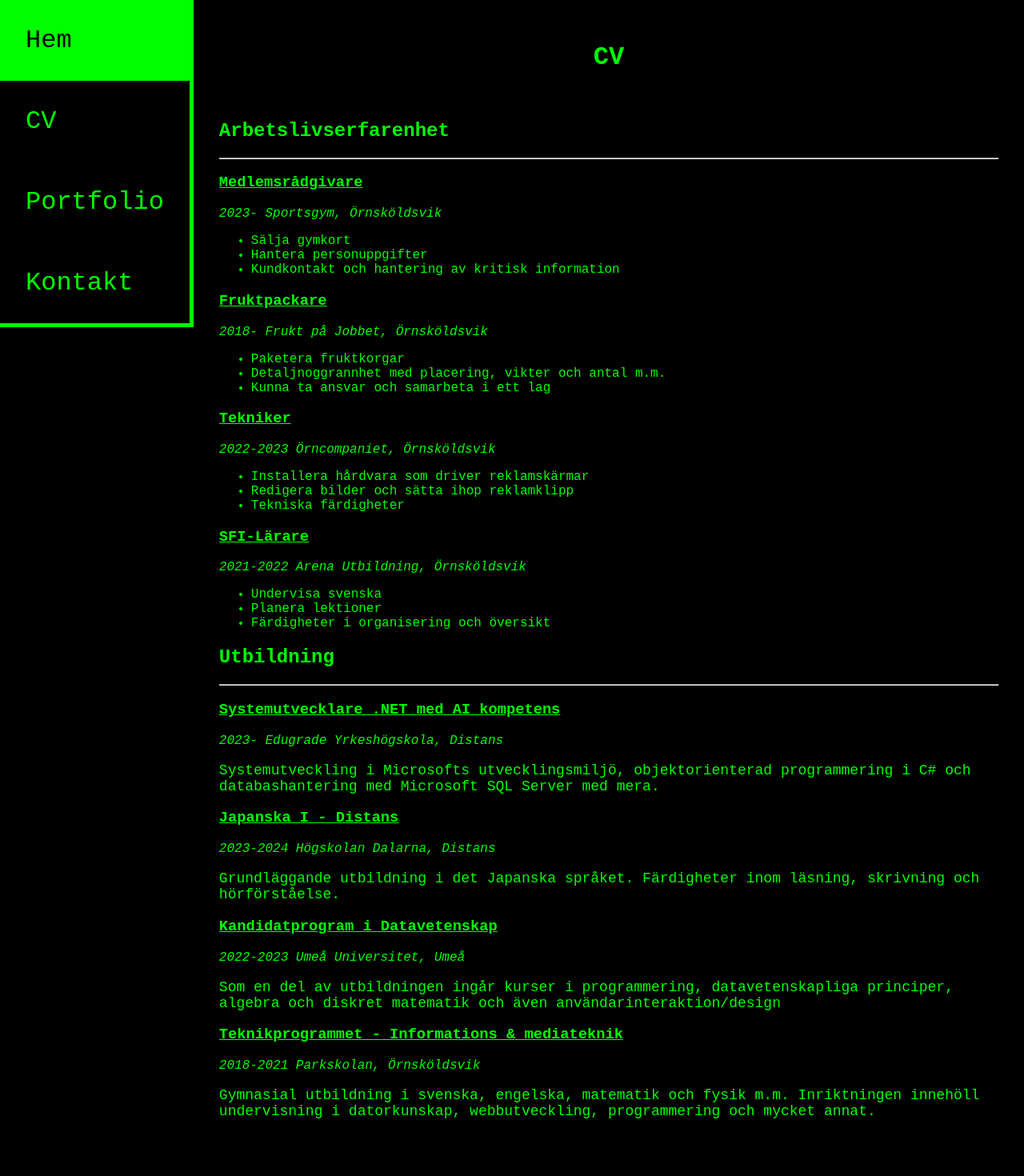
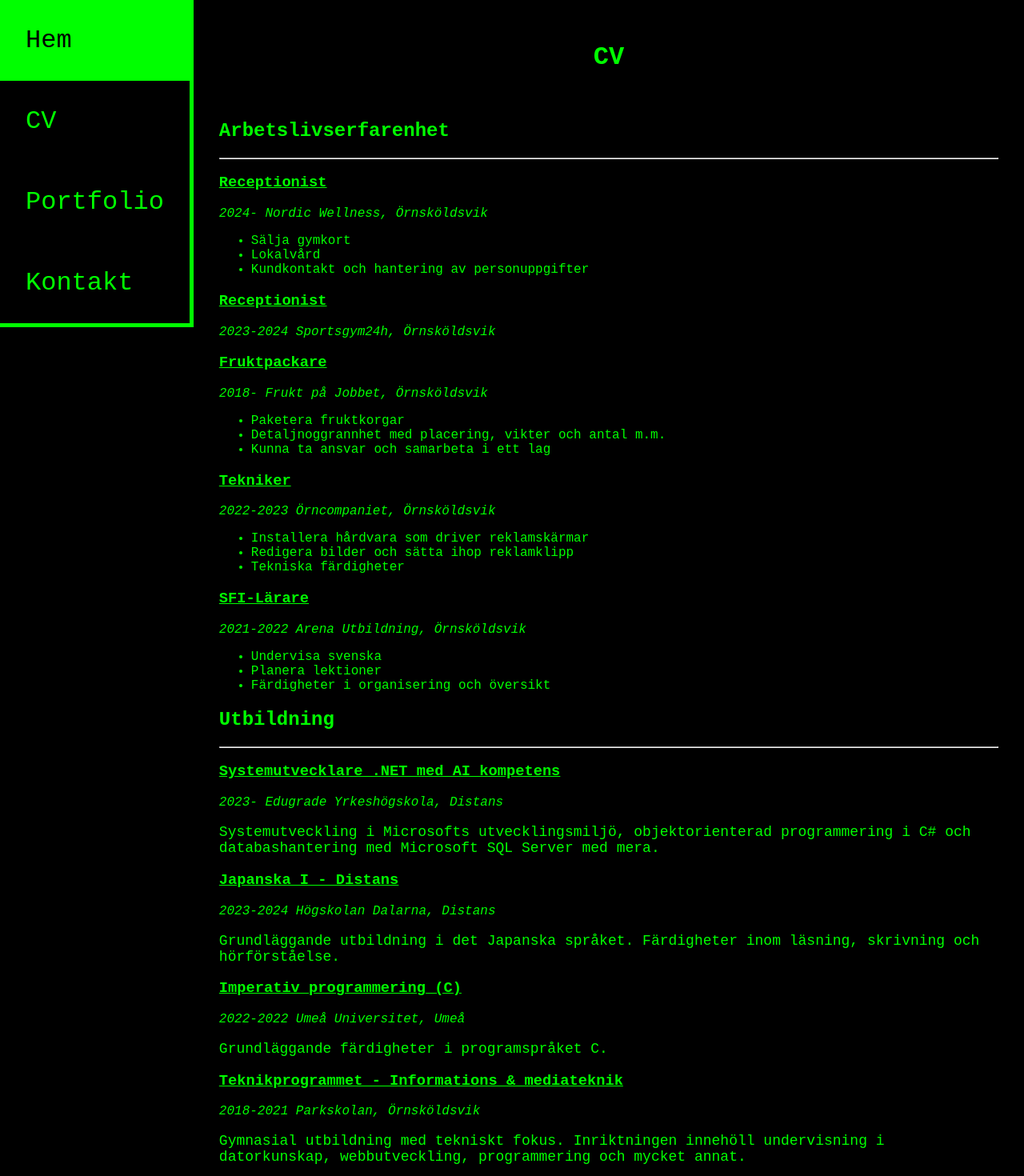
Before and after one commit to crabreader/alexander-doja, a SvelteKit app: page /cv in a window 1280 px wide. Shown: the top 1470 px of the page at 80% size. Built offline with nearby package versions, Linux system fonts and the light colour scheme.

Commit message:
Updated CV

```diff
--- a/src/routes/cv/cv.ts
+++ b/src/routes/cv/cv.ts
@@ -25,15 +25,23 @@ interface CVType {
 export const cv: CVType = {
     workExperience : [
         {
-            roleName : "Medlemsrådgivare",
-            yearStart : 2023,
-            companyName : "Sportsgym",
+            roleName : "Receptionist",
+            yearStart : 2024,
+            companyName : "Nordic Wellness",
             location : "Örnsköldsvik",
             experiences : [
                 "Sälja gymkort",
-                "Hantera personuppgifter",
-                "Kundkontakt och hantering av kritisk information"
+                "Lokalvård",
+                "Kundkontakt och hantering av personuppgifter"
             ]
+        },
+        {
+            roleName : "Receptionist",
+            yearStart : 2023,
+            yearEnd : 2024,
+            companyName : "Sportsgym24h",
+            location : "Örnsköldsvik",
+            experiences : []
         },
         {
             roleName : "Fruktpackare",
@@ -70,7 +78,7 @@ export const cv: CVType = {
                 "Färdigheter i organisering och översikt"
             ]
         }
-        ],
+    ],
     education : [
         {
             name : "Systemutvecklare .NET med AI kompetens",
@@ -87,13 +95,21 @@ export const cv: CVType = {
             location : "Distans",
             description : "Grundläggande utbildning i det Japanska språket. Färdigheter inom läsning, skrivning och hörförståelse."
         },
-        {
+/*         {
             name : "Kandidatprogram i Datavetenskap",
             yearStart : 2022,
             yearEnd : 2023,
             schoolName : "Umeå Universitet",
             location : "Umeå",
             description : "Som en del av utbildningen ingår kurser i programmering, datavetenskapliga principer, algebra och diskret matematik och även användarinteraktion/design"
+        }, */
+        {
+            name : "Imperativ programmering (C)",
+            yearStart : 2022,
+            yearEnd : 2022,
+            schoolName : "Umeå Universitet",
+            location : "Umeå",
+            description : "Grundläggande färdigheter i programspråket C."
         },
         {
             name : "Teknikprogrammet - Informations & mediateknik",
@@ -101,7 +117,7 @@ export const cv: CVType = {
             yearEnd : 2021,
             schoolName : "Parkskolan",
             location : "Örnsköldsvik",
-            description : "Gymnasial utbildning i svenska, engelska, matematik och fysik m.m. Inriktningen innehöll undervisning i datorkunskap, webbutveckling, programmering och mycket annat."
+            description : "Gymnasial utbildning med tekniskt fokus. Inriktningen innehöll undervisning i datorkunskap, webbutveckling, programmering och mycket annat."
         }
     ]
 };
```
